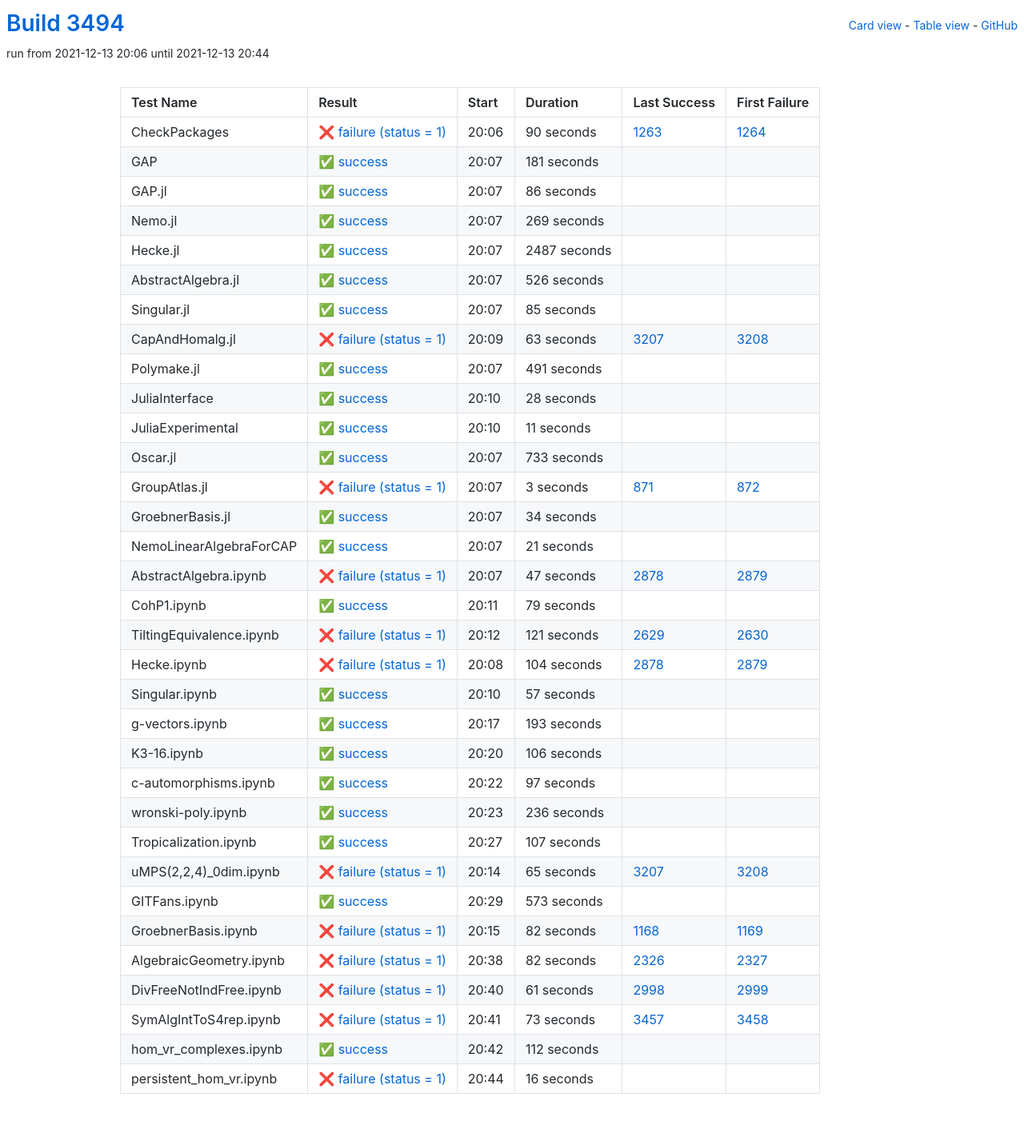
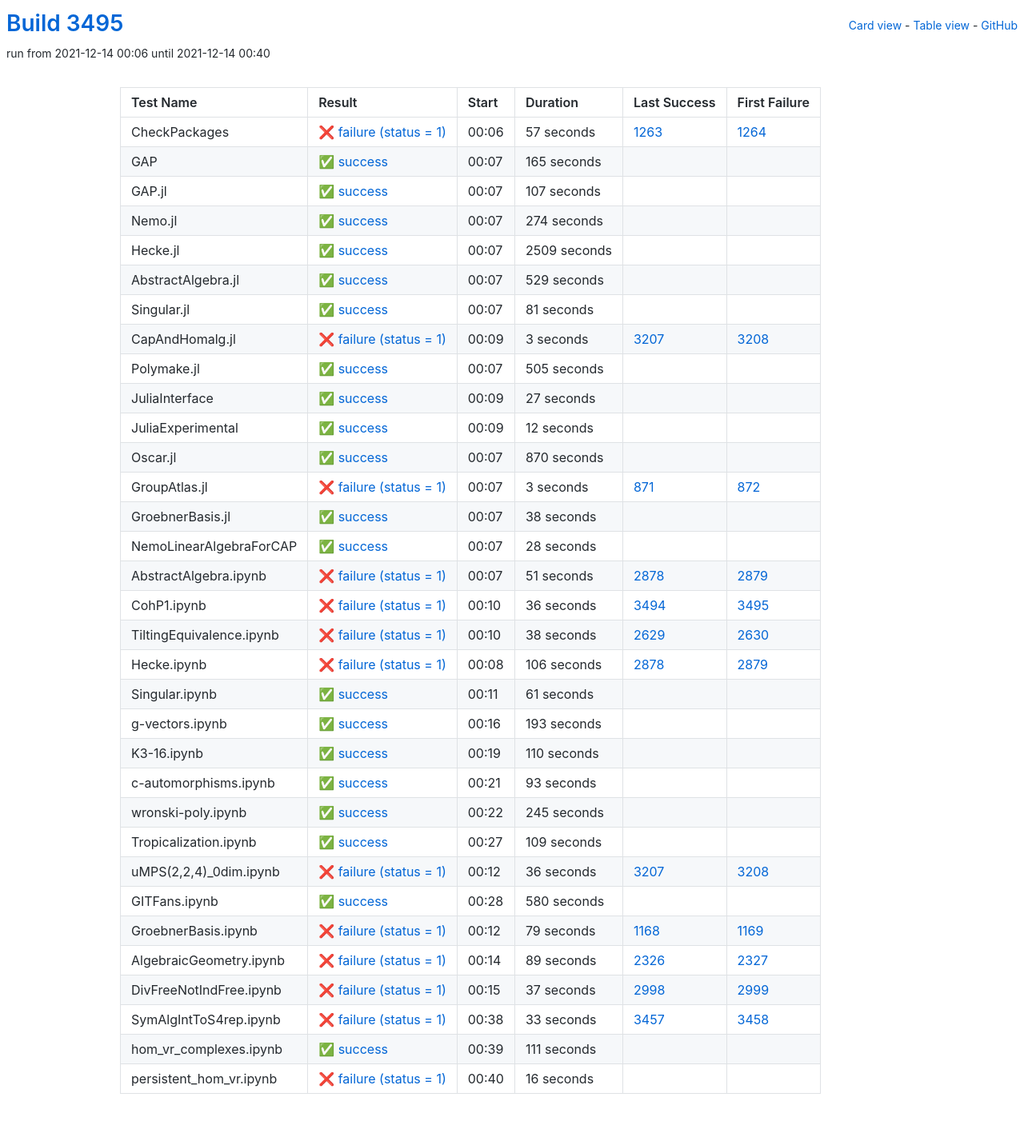
Before and after one commit to oscar-system/oscar-ci-status-stable, a Jekyll site: the page built from table.html, in a window 1280 px wide. Shown: the whole page at 80% size. Built offline with Jekyll 4.4.1, drawn with Linux system fonts in a browser that asks for light colours.

Commit message:
Build #3495

```diff
--- a/_data/ci.yml
+++ b/_data/ci.yml
@@ -1,6 +1,6 @@
 ---
-build: 3494
-build_url: https://oscarci.mathematik.uni-kl.de/job/oscar-stable/3494/
+build: 3495
+build_url: https://oscarci.mathematik.uni-kl.de/job/oscar-stable/3495/
 job: oscar-stable
 organization: oscar-system
 repo: oscar-ci-status-stable
@@ -8,152 +8,152 @@ repourl: https://github.com/oscar-system/oscar-ci-status-stable
 tests:
 - name: CheckPackages
   id: checkpackages
-  log: https://oscarci.mathematik.uni-kl.de/job/oscar-stable/3494/artifact/logs/build-3494/CheckPackages.log
-  start: 2021-12-13 20:06
+  log: https://oscarci.mathematik.uni-kl.de/job/oscar-stable/3495/artifact/logs/build-3495/CheckPackages.log
+  start: 2021-12-14 00:06
   success: false
   exitcode: 1
   status: failure
-  duration: 90
+  duration: 57
   last_success: 1263
   last_success_url: https://oscarci.mathematik.uni-kl.de/job/oscar-stable/1263/
   first_failure: 1264
   first_failure_url: https://oscarci.mathematik.uni-kl.de/job/oscar-stable/1264/
 - name: GAP
   id: gap
-  log: https://oscarci.mathematik.uni-kl.de/job/oscar-stable/3494/artifact/logs/build-3494/GAP.log
-  start: 2021-12-13 20:07
+  log: https://oscarci.mathematik.uni-kl.de/job/oscar-stable/3495/artifact/logs/build-3495/GAP.log
+  start: 2021-12-14 00:07
   success: true
   exitcode: 0
   status: success
-  duration: 181
+  duration: 165
   last_success: false
   last_success_url:
   first_failure: false
   first_failure_url:
 - name: GAP.jl
   id: gap-jl
-  log: https://oscarci.mathematik.uni-kl.de/job/oscar-stable/3494/artifact/logs/build-3494/GAP.jl.log
-  start: 2021-12-13 20:07
+  log: https://oscarci.mathematik.uni-kl.de/job/oscar-stable/3495/artifact/logs/build-3495/GAP.jl.log
+  start: 2021-12-14 00:07
   success: true
   exitcode: 0
   status: success
-  duration: 86
+  duration: 107
   last_success: false
   last_success_url:
   first_failure: false
   first_failure_url:
 - name: Nemo.jl
   id: nemo-jl
-  log: https://oscarci.mathematik.uni-kl.de/job/oscar-stable/3494/artifact/logs/build-3494/Nemo.jl.log
-  start: 2021-12-13 20:07
+  log: https://oscarci.mathematik.uni-kl.de/job/oscar-stable/3495/artifact/logs/build-3495/Nemo.jl.log
+  start: 2021-12-14 00:07
   success: true
   exitcode: 0
   status: success
-  duration: 269
+  duration: 274
   last_success: false
   last_success_url:
   first_failure: false
   first_failure_url:
 - name: Hecke.jl
   id: hecke-jl
-  log: https://oscarci.mathematik.uni-kl.de/job/oscar-stable/3494/artifact/logs/build-3494/Hecke.jl.log
-  start: 2021-12-13 20:07
+  log: https://oscarci.mathematik.uni-kl.de/job/oscar-stable/3495/artifact/logs/build-3495/Hecke.jl.log
+  start: 2021-12-14 00:07
   success: true
   exitcode: 0
   status: success
-  duration: 2487
+  duration: 2509
   last_success: false
   last_success_url:
   first_failure: false
   first_failure_url:
 - name: AbstractAlgebra.jl
   id: abstractalgebra-jl
-  log: https://oscarci.mathematik.uni-kl.de/job/oscar-stable/3494/artifact/logs/build-3494/AbstractAlgebra.jl.log
-  start: 2021-12-13 20:07
+  log: https://oscarci.mathematik.uni-kl.de/job/oscar-stable/3495/artifact/logs/build-3495/AbstractAlgebra.jl.log
+  start: 2021-12-14 00:07
   success: true
   exitcode: 0
   status: success
-  duration: 526
+  duration: 529
   last_success: false
   last_success_url:
   first_failure: false
   first_failure_url:
 - name: Singular.jl
   id: singular-jl
-  log: https://oscarci.mathematik.uni-kl.de/job/oscar-stable/3494/artifact/logs/build-3494/Singular.jl.log
-  start: 2021-12-13 20:07
+  log: https://oscarci.mathematik.uni-kl.de/job/oscar-stable/3495/artifact/logs/build-3495/Singular.jl.log
+  start: 2021-12-14 00:07
   success: true
   exitcode: 0
   status: success
-  duration: 85
+  duration: 81
   last_success: false
   last_success_url:
   first_failure: false
   first_failure_url:
 - name: CapAndHomalg.jl
   id: capandhomalg-jl
-  log: https://oscarci.mathematik.uni-kl.de/job/oscar-stable/3494/artifact/logs/build-3494/CapAndHomalg.jl.log
-  start: 2021-12-13 20:09
+  log: https://oscarci.mathematik.uni-kl.de/job/oscar-stable/3495/artifact/logs/build-3495/CapAndHomalg.jl.log
+  start: 2021-12-14 00:09
   success: false
   exitcode: 1
   status: failure
-  duration: 63
+  duration: 3
   last_success: 3207
   last_success_url: https://oscarci.mathematik.uni-kl.de/job/oscar-stable/3207/
   first_failure: 3208
   first_failure_url: https://oscarci.mathematik.uni-kl.de/job/oscar-stable/3208/
 - name: Polymake.jl
   id: polymake-jl
-  log: https://oscarci.mathematik.uni-kl.de/job/oscar-stable/3494/artifact/logs/build-3494/Polymake.jl.log
-  start: 2021-12-13 20:07
+  log: https://oscarci.mathematik.uni-kl.de/job/oscar-stable/3495/artifact/logs/build-3495/Polymake.jl.log
+  start: 2021-12-14 00:07
   success: true
   exitcode: 0
   status: success
-  duration: 491
+  duration: 505
   last_success: false
   last_success_url:
   first_failure: false
   first_failure_url:
 - name: JuliaInterface
   id: juliainterface
-  log: https://oscarci.mathematik.uni-kl.de/job/oscar-stable/3494/artifact/logs/build-3494/JuliaInterface.log
-  start: 2021-12-13 20:10
+  log: https://oscarci.mathematik.uni-kl.de/job/oscar-stable/3495/artifact/logs/build-3495/JuliaInterface.log
+  start: 2021-12-14 00:09
   success: true
   exitcode: 0
   status: success
-  duration: 28
+  duration: 27
   last_success: false
   last_success_url:
   first_failure: false
   first_failure_url:
 - name: JuliaExperimental
   id: juliaexperimental
-  log: https://oscarci.mathematik.uni-kl.de/job/oscar-stable/3494/artifact/logs/build-3494/JuliaExperimental.log
-  start: 2021-12-13 20:10
+  log: https://oscarci.mathematik.uni-kl.de/job/oscar-stable/3495/artifact/logs/build-3495/JuliaExperimental.log
+  start: 2021-12-14 00:09
   success: true
   exitcode: 0
   status: success
-  duration: 11
+  duration: 12
   last_success: false
   last_success_url:
   first_failure: false
   first_failure_url:
 - name: Oscar.jl
   id: oscar-jl
-  log: https://oscarci.mathematik.uni-kl.de/job/oscar-stable/3494/artifact/logs/build-3494/Oscar.jl.log
-  start: 2021-12-13 20:07
+  log: https://oscarci.mathematik.uni-kl.de/job/oscar-stable/3495/artifact/logs/build-3495/Oscar.jl.log
+  start: 2021-12-14 00:07
   success: true
   exitcode: 0
   status: success
-  duration: 733
+  duration: 870
   last_success: false
   last_success_url:
   first_failure: false
   first_failure_url:
 - name: GroupAtlas.jl
   id: groupatlas-jl
-  log: https://oscarci.mathematik.uni-kl.de/job/oscar-stable/3494/artifact/logs/build-3494/GroupAtlas.jl.log
-  start: 2021-12-13 20:07
+  log: https://oscarci.mathematik.uni-kl.de/job/oscar-stable/3495/artifact/logs/build-3495/GroupAtlas.jl.log
+  start: 2021-12-14 00:07
   success: false
   exitcode: 1
   status: failure
@@ -164,92 +164,92 @@ tests:
   first_failure_url: https://oscarci.mathematik.uni-kl.de/job/oscar-stable/872/
 - name: GroebnerBasis.jl
   id: groebnerbasis-jl
-  log: https://oscarci.mathematik.uni-kl.de/job/oscar-stable/3494/artifact/logs/build-3494/GroebnerBasis.jl.log
-  start: 2021-12-13 20:07
+  log: https://oscarci.mathematik.uni-kl.de/job/oscar-stable/3495/artifact/logs/build-3495/GroebnerBasis.jl.log
+  start: 2021-12-14 00:07
   success: true
   exitcode: 0
   status: success
-  duration: 34
+  duration: 38
   last_success: false
   last_success_url:
   first_failure: false
   first_failure_url:
 - name: NemoLinearAlgebraForCAP
   id: nemolinearalgebraforcap
-  log: https://oscarci.mathematik.uni-kl.de/job/oscar-stable/3494/artifact/logs/build-3494/NemoLinearAlgebraForCAP.log
-  start: 2021-12-13 20:07
+  log: https://oscarci.mathematik.uni-kl.de/job/oscar-stable/3495/artifact/logs/build-3495/NemoLinearAlgebraForCAP.log
+  start: 2021-12-14 00:07
   success: true
   exitcode: 0
   status: success
-  duration: 21
+  duration: 28
   last_success: false
   last_success_url:
   first_failure: false
   first_failure_url:
 - name: AbstractAlgebra.ipynb
   id: abstractalgebra-ipynb
-  log: https://oscarci.mathematik.uni-kl.de/job/oscar-stable/3494/artifact/logs/build-3494/AbstractAlgebra.ipynb.log
-  start: 2021-12-13 20:07
+  log: https://oscarci.mathematik.uni-kl.de/job/oscar-stable/3495/artifact/logs/build-3495/AbstractAlgebra.ipynb.log
+  start: 2021-12-14 00:07
   success: false
   exitcode: 1
   status: failure
-  duration: 47
+  duration: 51
   last_success: 2878
   last_success_url: https://oscarci.mathematik.uni-kl.de/job/oscar-stable/2878/
   first_failure: 2879
   first_failure_url: https://oscarci.mathematik.uni-kl.de/job/oscar-stable/2879/
 - name: CohP1.ipynb
   id: cohp1-ipynb
-  log: https://oscarci.mathematik.uni-kl.de/job/oscar-stable/3494/artifact/logs/build-3494/CohP1.ipynb.log
-  start: 2021-12-13 20:11
-  success: true
-  exitcode: 0
-  status: success
-  duration: 79
-  last_success: false
-  last_success_url:
-  first_failure: false
-  first_failure_url:
-- name: TiltingEquivalence.ipynb
-  id: tiltingequivalence-ipynb
-  log: https://oscarci.mathematik.uni-kl.de/job/oscar-stable/3494/artifact/logs/build-3494/TiltingEquivalence.ipynb.log
-  start: 2021-12-13 20:12
+  log: https://oscarci.mathematik.uni-kl.de/job/oscar-stable/3495/artifact/logs/build-3495/CohP1.ipynb.log
+  start: 2021-12-14 00:10
   success: false
   exitcode: 1
   status: failure
-  duration: 121
+  duration: 36
+  last_success: 3494
+  last_success_url: https://oscarci.mathematik.uni-kl.de/job/oscar-stable/3494/
+  first_failure: 3495
+  first_failure_url: https://oscarci.mathematik.uni-kl.de/job/oscar-stable/3495/
+- name: TiltingEquivalence.ipynb
+  id: tiltingequivalence-ipynb
+  log: https://oscarci.mathematik.uni-kl.de/job/oscar-stable/3495/artifact/logs/build-3495/TiltingEquivalence.ipynb.log
+  start: 2021-12-14 00:10
+  success: false
+  exitcode: 1
+  status: failure
+  duration: 38
   last_success: 2629
   last_success_url: https://oscarci.mathematik.uni-kl.de/job/oscar-stable/2629/
   first_failure: 2630
   first_failure_url: https://oscarci.mathematik.uni-kl.de/job/oscar-stable/2630/
 - name: Hecke.ipynb
   id: hecke-ipynb
-  log: https://oscarci.mathematik.uni-kl.de/job/oscar-stable/3494/artifact/logs/build-3494/Hecke.ipynb.log
-  start: 2021-12-13 20:08
+  log: https://oscarci.mathematik.uni-kl.de/job/oscar-stable/3495/artifact/logs/build-3495/Hecke.ipynb.log
+  start: 2021-12-14 00:08
   success: false
   exitcode: 1
   status: failure
-  duration: 104
+  duration: 106
   last_success: 2878
   last_success_url: https://oscarci.mathematik.uni-kl.de/job/oscar-stable/2878/
   first_failure: 2879
   first_failure_url: https://oscarci.mathematik.uni-kl.de/job/oscar-stable/2879/
 - name: Singular.ipynb
   id: singular-ipynb
-  log: https://oscarci.mathematik.uni-kl.de/job/oscar-stable/3494/artifact/logs/build-3494/Singular.ipynb.log
-  start: 2021-12-13 20:10
+  log: https://oscarci.mathematik.uni-kl.de/job/oscar-stable/3495/artifact/logs/build-3495/Singular.ipynb.log
+  start: 2021-12-14 00:11
   success: true
   exitcode: 0
   status: success
-  duration: 57
+  duration: 61
   last_success: false
   last_success_url:
   first_failure: false
   first_failure_url:
 - name: g-vectors.ipynb
   id: g-vectors-ipynb
-  log: https://oscarci.mathematik.uni-kl.de/job/oscar-stable/3494/artifact/logs/build-3494/g-vectors.ipynb.log
-  start: 2021-12-13 20:17
+  log: https://oscarci.mathematik.uni-kl.de/job/oscar-stable/3495/artifact/logs/build-3495/g-vectors.ipynb.log
+  start: 2021-12-14 00:16
   success: true
   exitcode: 0
   status: success
@@ -260,140 +260,140 @@ tests:
   first_failure_url:
 - name: K3-16.ipynb
   id: k3-16-ipynb
-  log: https://oscarci.mathematik.uni-kl.de/job/oscar-stable/3494/artifact/logs/build-3494/K3-16.ipynb.log
-  start: 2021-12-13 20:20
+  log: https://oscarci.mathematik.uni-kl.de/job/oscar-stable/3495/artifact/logs/build-3495/K3-16.ipynb.log
+  start: 2021-12-14 00:19
   success: true
   exitcode: 0
   status: success
-  duration: 106
+  duration: 110
   last_success: false
   last_success_url:
   first_failure: false
   first_failure_url:
 - name: c-automorphisms.ipynb
   id: c-automorphisms-ipynb
-  log: https://oscarci.mathematik.uni-kl.de/job/oscar-stable/3494/artifact/logs/build-3494/c-automorphisms.ipynb.log
-  start: 2021-12-13 20:22
+  log: https://oscarci.mathematik.uni-kl.de/job/oscar-stable/3495/artifact/logs/build-3495/c-automorphisms.ipynb.log
+  start: 2021-12-14 00:21
   success: true
   exitcode: 0
   status: success
-  duration: 97
+  duration: 93
   last_success: false
   last_success_url:
   first_failure: false
   first_failure_url:
 - name: wronski-poly.ipynb
   id: wronski-poly-ipynb
-  log: https://oscarci.mathematik.uni-kl.de/job/oscar-stable/3494/artifact/logs/build-3494/wronski-poly.ipynb.log
-  start: 2021-12-13 20:23
+  log: https://oscarci.mathematik.uni-kl.de/job/oscar-stable/3495/artifact/logs/build-3495/wronski-poly.ipynb.log
+  start: 2021-12-14 00:22
   success: true
   exitcode: 0
   status: success
-  duration: 236
+  duration: 245
   last_success: false
   last_success_url:
   first_failure: false
   first_failure_url:
 - name: Tropicalization.ipynb
   id: tropicalization-ipynb
-  log: https://oscarci.mathematik.uni-kl.de/job/oscar-stable/3494/artifact/logs/build-3494/Tropicalization.ipynb.log
-  start: 2021-12-13 20:27
+  log: https://oscarci.mathematik.uni-kl.de/job/oscar-stable/3495/artifact/logs/build-3495/Tropicalization.ipynb.log
+  start: 2021-12-14 00:27
   success: true
   exitcode: 0
   status: success
-  duration: 107
+  duration: 109
   last_success: false
   last_success_url:
   first_failure: false
   first_failure_url:
 - name: uMPS(2,2,4)_0dim.ipynb
   id: umps-2-2-4-0dim-ipynb
-  log: https://oscarci.mathematik.uni-kl.de/job/oscar-stable/3494/artifact/logs/build-3494/uMPS-2-2-4-_0dim.ipynb.log
-  start: 2021-12-13 20:14
+  log: https://oscarci.mathematik.uni-kl.de/job/oscar-stable/3495/artifact/logs/build-3495/uMPS-2-2-4-_0dim.ipynb.log
+  start: 2021-12-14 00:12
   success: false
   exitcode: 1
   status: failure
-  duration: 65
+  duration: 36
   last_success: 3207
   last_success_url: https://oscarci.mathematik.uni-kl.de/job/oscar-stable/3207/
   first_failure: 3208
   first_failure_url: https://oscarci.mathematik.uni-kl.de/job/oscar-stable/3208/
 - name: GITFans.ipynb
   id: gitfans-ipynb
-  log: https://oscarci.mathematik.uni-kl.de/job/oscar-stable/3494/artifact/logs/build-3494/GITFans.ipynb.log
-  start: 2021-12-13 20:29
+  log: https://oscarci.mathematik.uni-kl.de/job/oscar-stable/3495/artifact/logs/build-3495/GITFans.ipynb.log
+  start: 2021-12-14 00:28
   success: true
   exitcode: 0
   status: success
-  duration: 573
+  duration: 580
   last_success: false
   last_success_url:
   first_failure: false
   first_failure_url:
 - name: GroebnerBasis.ipynb
   id: groebnerbasis-ipynb
-  log: https://oscarci.mathematik.uni-kl.de/job/oscar-stable/3494/artifact/logs/build-3494/GroebnerBasis.ipynb.log
-  start: 2021-12-13 20:15
+  log: https://oscarci.mathematik.uni-kl.de/job/oscar-stable/3495/artifact/logs/build-3495/GroebnerBasis.ipynb.log
+  start: 2021-12-14 00:12
   success: false
   exitcode: 1
   status: failure
-  duration: 82
+  duration: 79
   last_success: 1168
   last_success_url: https://oscarci.mathematik.uni-kl.de/job/oscar-stable/1168/
   first_failure: 1169
   first_failure_url: https://oscarci.mathematik.uni-kl.de/job/oscar-stable/1169/
 - name: AlgebraicGeometry.ipynb
   id: algebraicgeometry-ipynb
-  log: https://oscarci.mathematik.uni-kl.de/job/oscar-stable/3494/artifact/logs/build-3494/AlgebraicGeometry.ipynb.log
-  start: 2021-12-13 20:38
+  log: https://oscarci.mathematik.uni-kl.de/job/oscar-stable/3495/artifact/logs/build-3495/AlgebraicGeometry.ipynb.log
+  start: 2021-12-14 00:14
   success: false
   exitcode: 1
   status: failure
-  duration: 82
+  duration: 89
   last_success: 2326
   last_success_url: https://oscarci.mathematik.uni-kl.de/job/oscar-stable/2326/
   first_failure: 2327
   first_failure_url: https://oscarci.mathematik.uni-kl.de/job/oscar-stable/2327/
 - name: DivFreeNotIndFree.ipynb
   id: divfreenotindfree-ipynb
-  log: https://oscarci.mathematik.uni-kl.de/job/oscar-stable/3494/artifact/logs/build-3494/DivFreeNotIndFree.ipynb.log
-  start: 2021-12-13 20:40
+  log: https://oscarci.mathematik.uni-kl.de/job/oscar-stable/3495/artifact/logs/build-3495/DivFreeNotIndFree.ipynb.log
+  start: 2021-12-14 00:15
   success: false
   exitcode: 1
   status: failure
-  duration: 61
+  duration: 37
   last_success: 2998
   last_success_url: https://oscarci.mathematik.uni-kl.de/job/oscar-stable/2998/
   first_failure: 2999
   first_failure_url: https://oscarci.mathematik.uni-kl.de/job/oscar-stable/2999/
 - name: SymAlgIntToS4rep.ipynb
   id: symalginttos4rep-ipynb
-  log: https://oscarci.mathematik.uni-kl.de/job/oscar-stable/3494/artifact/logs/build-3494/SymAlgIntToS4rep.ipynb.log
-  start: 2021-12-13 20:41
+  log: https://oscarci.mathematik.uni-kl.de/job/oscar-stable/3495/artifact/logs/build-3495/SymAlgIntToS4rep.ipynb.log
+  start: 2021-12-14 00:38
   success: false
   exitcode: 1
   status: failure
-  duration: 73
+  duration: 33
   last_success: 3457
   last_success_url: https://oscarci.mathematik.uni-kl.de/job/oscar-stable/3457/
   first_failure: 3458
   first_failure_url: https://oscarci.mathematik.uni-kl.de/job/oscar-stable/3458/
 - name: hom_vr_complexes.ipynb
   id: hom-vr-complexes-ipynb
-  log: https://oscarci.mathematik.uni-kl.de/job/oscar-stable/3494/artifact/logs/build-3494/hom_vr_complexes.ipynb.log
-  start: 2021-12-13 20:42
+  log: https://oscarci.mathematik.uni-kl.de/job/oscar-stable/3495/artifact/logs/build-3495/hom_vr_complexes.ipynb.log
+  start: 2021-12-14 00:39
   success: true
   exitcode: 0
   status: success
-  duration: 112
+  duration: 111
   last_success: false
   last_success_url:
   first_failure: false
   first_failure_url:
 - name: persistent_hom_vr.ipynb
   id: persistent-hom-vr-ipynb
-  log: https://oscarci.mathematik.uni-kl.de/job/oscar-stable/3494/artifact/logs/build-3494/persistent_hom_vr.ipynb.log
-  start: 2021-12-13 20:44
+  log: https://oscarci.mathematik.uni-kl.de/job/oscar-stable/3495/artifact/logs/build-3495/persistent_hom_vr.ipynb.log
+  start: 2021-12-14 00:40
   success: false
   exitcode: 1
   status: failure
```
Also changed, not shown: README.md.
